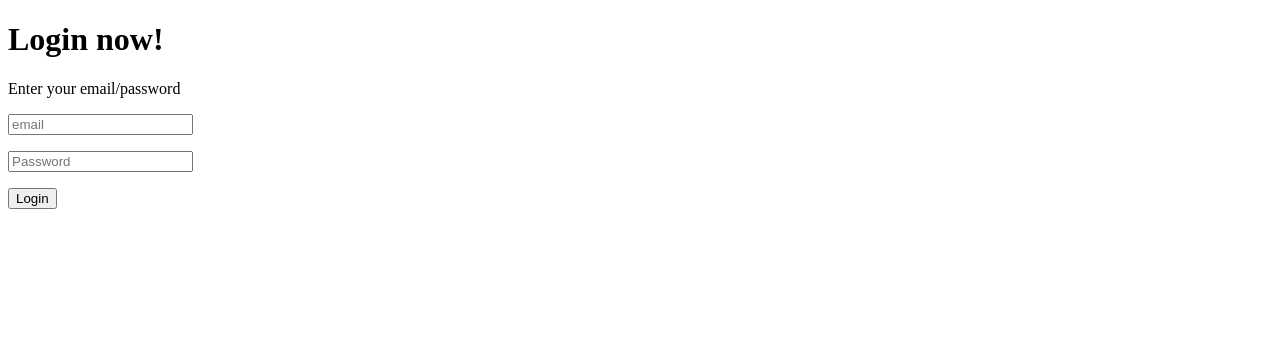
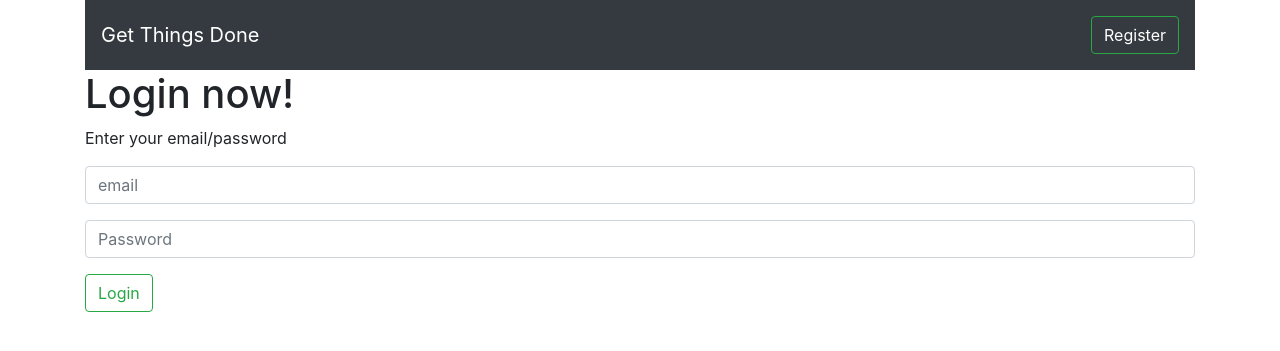
Before and after one commit to MotazBellah/ToDo, a Flask app: page /login in a window 1280 px wide. Shown: the top 351 px of the page. Run offline with Flask 2, Linux system fonts and the light colour scheme; some libraries are stand-ins or nearby versions.

Commit message:
Style Login page

```diff
--- a/templates/log.html
+++ b/templates/log.html
@@ -29,7 +29,6 @@
 
     </ul>
     <span class="navbar-text">
-        <a class="btn btn-outline-success" href="{{ url_for('login_form') }}">Register</a>
         <a class="btn btn-outline-success" href="{{ url_for('login') }}">Login</a>
     </span>
   </div>
@@ -46,9 +45,7 @@
         <div class="form-group">
             <input type="submit" value="Create" class="btn btn-outline-success">
         </div>
-        <!-- <div class="btn btn-outline-success my-2 my-sm-0">
-            {{ form.submit_button }}
-        </div> -->
+
 
         {{ form.csrf_token }}
 
--- a/templates/login.html
+++ b/templates/login.html
@@ -1,12 +1,39 @@
 {% from 'form_helper.html' import displayField %}
 
-<!DOCTYPE html>
-<html lang="en" dir="ltr">
-    <head>
-        <meta charset="utf-8">
-        <title></title>
-    </head>
-    <body>
+{% extends "layout.html" %}
+{% block title %}Register{% endblock %}
+
+{% block head %}
+     {{ super() }}
+    <style media="screen">
+        ul {
+            list-style-type:none;
+            text-align: left;
+            padding-inline-start: 0px
+        }
+        ul li {
+            color: red;
+        }
+    </style>
+{% endblock %}
+
+{% block content %}
+
+<nav class="navbar navbar-expand-lg navbar-dark bg-dark">
+  <a class="navbar-brand" href="#">Get Things Done</a>
+  <button class="navbar-toggler" type="button" data-toggle="collapse" data-target="#navbarText" aria-controls="navbarText" aria-expanded="false" aria-label="Toggle navigation">
+    <span class="navbar-toggler-icon"></span>
+  </button>
+  <div class="collapse navbar-collapse" id="navbarText">
+    <ul class="navbar-nav mr-auto">
+
+    </ul>
+    <span class="navbar-text">
+        <a class="btn btn-outline-success" href="{{ url_for('login_form') }}">Register</a>
+    </span>
+  </div>
+</nav>
+
 <h1>Login now!</h1>
 <p>Enter your email/password</p>
 <form action="{{ url_for('login') }}" method="POST">
@@ -14,12 +41,15 @@
     {{ displayField(form.email, 'email', autocomplete='off', autofocuse=true) }}
     {{ displayField(form.password, 'Password') }}
 
-            <div>
-                {{ form.submit_button }}
+    <div class="form-group">
+        <input type="submit" value="Login" class="btn btn-outline-success">
     </div>
 
     {{ form.csrf_token }}
 
 </form>
-    </body>
-</html>
+
+{% block script %}
+    {{ super() }}
+{% endblock %}
+{% endblock %}
```
Lines whose indentation alone changed are shown as unchanged.
